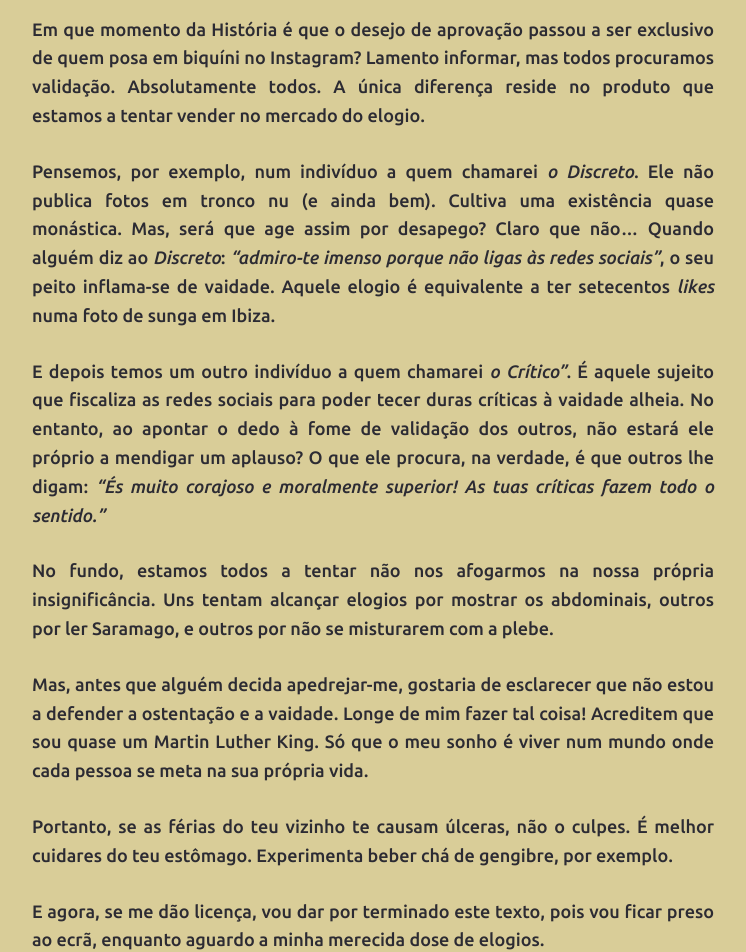
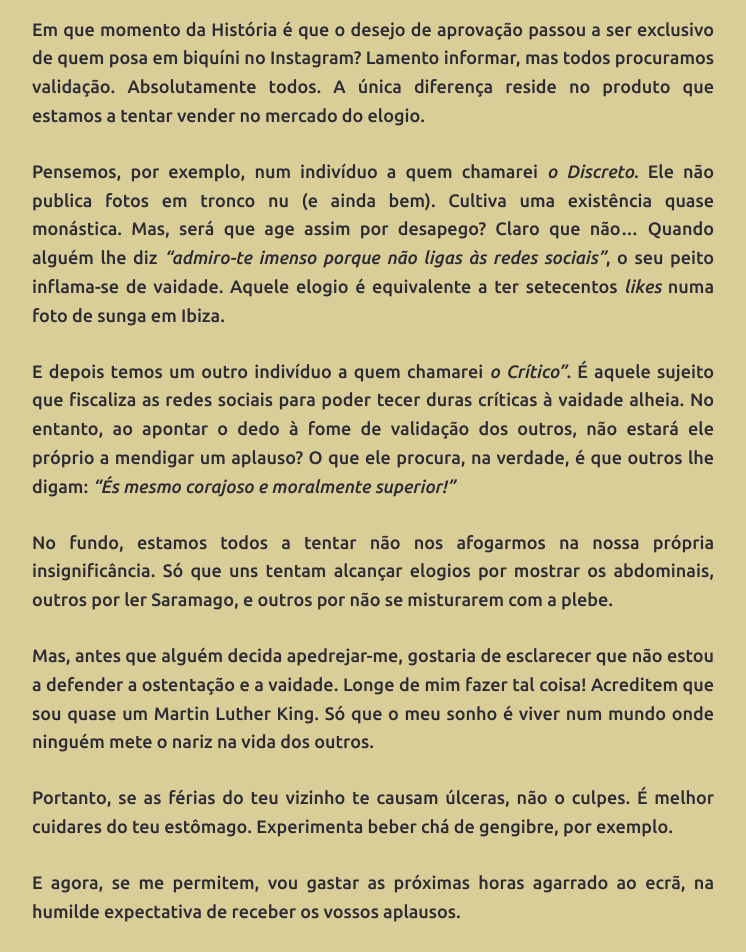
Before and after one commit to joaquim-capitao/queime-depois-de-ler, a Jekyll site: the page built from exp/o-discreto-e-o-critico.md, in a window 1280 px wide. Shown: the part 609-1561 px from the top of the page, without its empty margins (267-1013 px from the left). Built offline with Jekyll 4.4.1, drawn with Linux system fonts in a browser that asks for light colours; our own code applies the rules of GitHub Pages for plain Markdown files.

Commit message:
Update o-discreto-e-o-critico.md

```diff
--- a/exp/o-discreto-e-o-critico.md
+++ b/exp/o-discreto-e-o-critico.md
@@ -10,18 +10,17 @@
 
 Em que momento da História é que o desejo de aprovação passou a ser exclusivo de quem posa em biquíni no Instagram? Lamento informar, mas todos procuramos validação. Absolutamente todos. A única diferença reside no produto que estamos a tentar vender no mercado do elogio.
 
-Pensemos, por exemplo, num indivíduo a quem chamarei *o Discreto*. Ele não publica fotos em tronco nu (e ainda bem). Cultiva uma existência quase monástica. Mas, será que age assim por desapego? Claro que não... Quando alguém diz ao *Discreto*: *"admiro-te imenso porque não ligas às redes sociais"*, o seu peito inflama-se de vaidade. Aquele elogio é equivalente a ter setecentos *likes* numa foto de sunga em Ibiza.
+Pensemos, por exemplo, num indivíduo a quem chamarei *o Discreto*. Ele não publica fotos em tronco nu (e ainda bem). Cultiva uma existência quase monástica. Mas, será que age assim por desapego? Claro que não... Quando alguém lhe diz *"admiro-te imenso porque não ligas às redes sociais"*, o seu peito inflama-se de vaidade. Aquele elogio é equivalente a ter setecentos *likes* numa foto de sunga em Ibiza.
 
-E depois temos um outro indivíduo a quem chamarei *o Crítico"*. É aquele sujeito que fiscaliza as redes sociais para poder tecer duras críticas à vaidade alheia. No entanto, ao apontar o dedo à fome de validação dos outros, não estará ele próprio a mendigar um aplauso? O que ele procura, na verdade, é que outros lhe digam: *"És muito corajoso e moralmente superior! As tuas críticas fazem todo o sentido."*
+E depois temos um outro indivíduo a quem chamarei *o Crítico"*. É aquele sujeito que fiscaliza as redes sociais para poder tecer duras críticas à vaidade alheia. No entanto, ao apontar o dedo à fome de validação dos outros, não estará ele próprio a mendigar um aplauso? O que ele procura, na verdade, é que outros lhe digam: *"És mesmo corajoso e moralmente superior!"*
 
-No fundo, estamos todos a tentar não nos afogarmos na nossa própria insignificância. Uns tentam alcançar elogios por mostrar os abdominais, outros por ler Saramago, e outros por não se misturarem com a plebe.
+No fundo, estamos todos a tentar não nos afogarmos na nossa própria insignificância. Só que uns tentam alcançar elogios por mostrar os abdominais, outros por ler Saramago, e outros por não se misturarem com a plebe.
 
-Mas, antes que alguém decida apedrejar-me, gostaria de esclarecer que não estou a defender a ostentação e a vaidade. Longe de mim fazer tal coisa! Acreditem que sou quase um Martin Luther King. Só que o meu sonho é viver num mundo onde cada pessoa se meta na sua própria vida.
+Mas, antes que alguém decida apedrejar-me, gostaria de esclarecer que não estou a defender a ostentação e a vaidade. Longe de mim fazer tal coisa! Acreditem que sou quase um Martin Luther King. Só que o meu sonho é viver num mundo onde ninguém mete o nariz na vida dos outros.
 
 Portanto, se as férias do teu vizinho te causam úlceras, não o culpes. É melhor cuidares do teu estômago. Experimenta beber chá de gengibre, por exemplo.
 
-E agora, se me dão licença, vou dar por terminado este texto, pois vou ficar preso ao ecrã, enquanto aguardo a minha merecida dose de elogios.
-
+E agora, se me permitem, vou gastar as próximas horas agarrado ao ecrã, na humilde expectativa de receber os vossos aplausos.
 
 <div align="right">Joaquim Capitão</div>
 <div align="right">29/06/2026</div>
```
